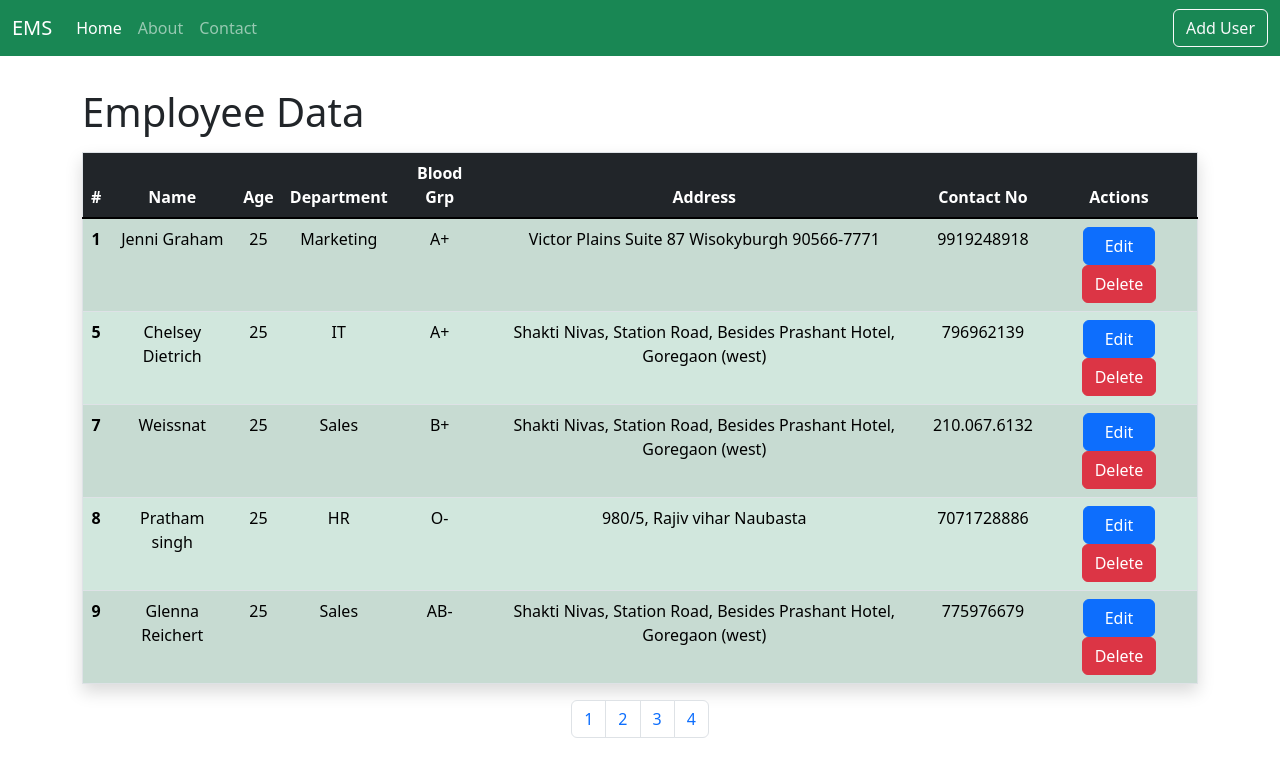
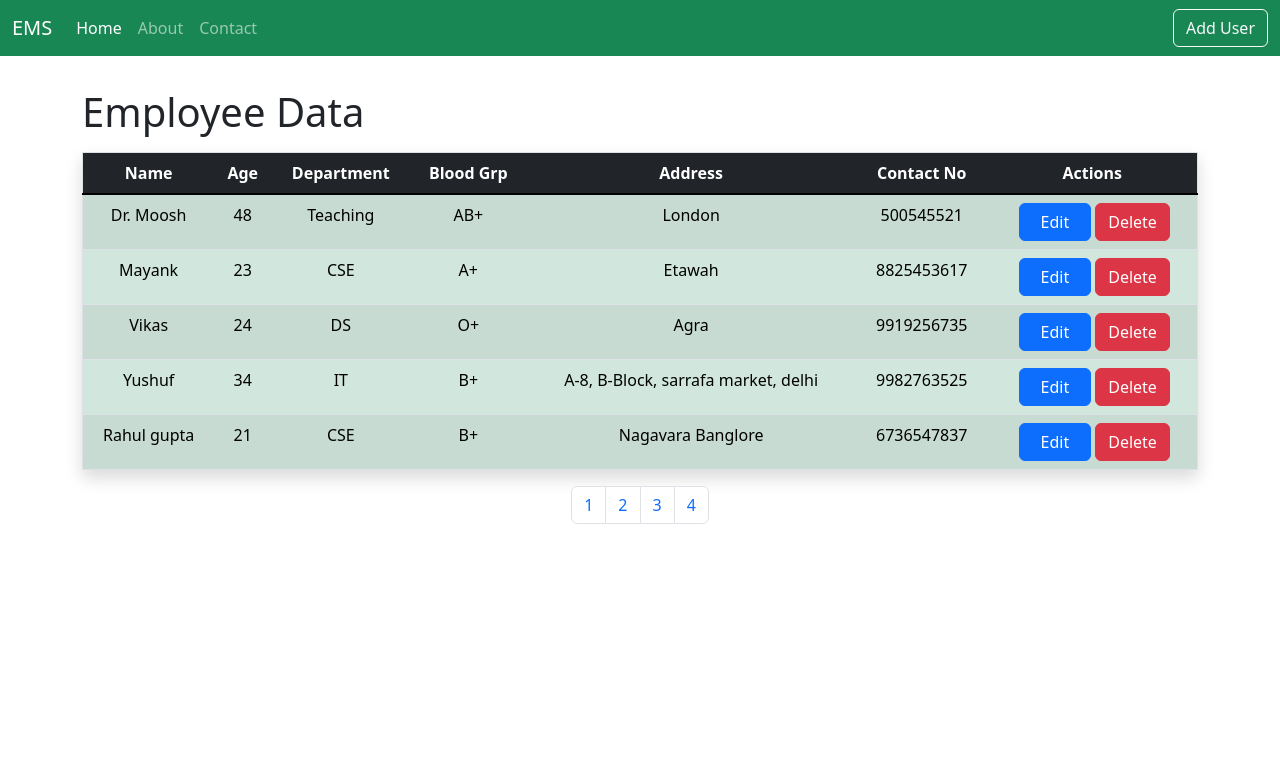
Before and after one commit to spratham/CrowdANALYTIX, a React (Create React App) app: page / in a window 1280 px wide. Shown: the top 776 px of the page. Built offline with nearby package versions, Linux system fonts and the light colour scheme; data requests are answered from the project's data file.

Commit message:
Form-improved

```diff
--- a/db.json
+++ b/db.json
@@ -1,16 +1,5 @@
 {
   "users": [
-    {
-      "id": 1,
-      "name": "Jenni Graham",
-      "age": "25",
-      "department": "Marketing",
-      "address": "Victor Plains Suite 87  Wisokyburgh 90566-7771",
-      "phone": [
-        "9919248918"
-      ],
-      "blood": "A+"
-    },
     {
       "id": 5,
       "name": "Chelsey Dietrich",
@@ -19,15 +8,6 @@
       "address": "Shakti Nivas, Station Road, Besides Prashant Hotel, Goregaon (west)",
       "phone": "796962139",
       "blood": "A+"
-    },
-    {
-      "id": 7,
-      "name": "Weissnat",
-      "age": "25",
-      "department": "Sales",
-      "address": "Shakti Nivas, Station Road, Besides Prashant Hotel, Goregaon (west)",
-      "phone": "210.067.6132",
-      "blood": "B+"
     },
     {
       "id": 8,
@@ -149,11 +129,56 @@
     {
       "name": "Rocky Bhai",
       "age": "31",
-      "department": "Music",
+      "department": "Staff",
       "blood": "O+",
       "address": "KGF",
       "phone": "7007007007",
       "id": 22
+    },
+    {
+      "name": "Rahul gupta",
+      "age": "21",
+      "department": "CSE",
+      "blood": "B+",
+      "address": "Nagavara Banglore",
+      "phone": "6736547837",
+      "id": 23
+    },
+    {
+      "name": "Yushuf",
+      "age": "34",
+      "department": "IT",
+      "blood": "B+",
+      "address": "A-8, B-Block, sarrafa market, delhi",
+      "phone": "9982763525",
+      "id": 24
+    },
+    {
+      "name": "Vikas",
+      "age": "24",
+      "department": "DS",
+      "blood": "O+",
+      "address": "Agra",
+      "phone": "9919256735",
+      "id": 25
+    },
+    {
+      "name": "Mayank",
+      "age": "23",
+      "department": "CSE",
+      "blood": "A+",
+      "address": "Etawah",
+      "phone": "8825453617",
+      "id": 26
+    },
+    {
+      "name": "Dr. Moosh",
+      "age": "48",
+      "department": "Teaching",
+      "blood": "AB+",
+      "address": "London",
+      "phone": "500545521",
+      "id": 27
     }
   ]
 }
--- a/package.json
+++ b/package.json
@@ -7,7 +7,6 @@
     "@testing-library/react": "^13.4.0",
     "@testing-library/user-event": "^13.5.0",
     "font-awesome": "^4.7.0",
-    "axios": "0.27.2",
     "bootstrap": "^5.2.1",
     "json-server": "^0.17.0",
     "react": "^18.2.0",
--- a/src/components/pages/About.jsx
+++ b/src/components/pages/About.jsx
@@ -3,7 +3,7 @@ import { Link } from "react-router-dom";
 
 const About = () => {
   return (
-    <diiv>
+    <>
       {/* Breadcrumb Start */}
       <nav className="breadcrumb-nav m-3" aria-label="breadcrumb">
         <ol className="breadcrumb">
@@ -31,7 +31,7 @@ const About = () => {
           dolorum asperiores ullam, voluptatum omnis sunt saepe totam.
         </p>
       </div>
-    </diiv>
+    </>
   );
 };
 
--- a/src/components/pages/Home.jsx
+++ b/src/components/pages/Home.jsx
@@ -16,7 +16,7 @@ const Home = () => {
     try {
       const response = await axios.get("http://localhost:3003/users");
       console.log(response);
-      setUser(response.data); //using reverse to view new added user on top
+      setUser(response.data.reverse()); //using reverse to view new added user on top
       setPaginateUsers(_(response.data).slice(0).take(pageSize).value());
     } catch {
       console.log("error");
@@ -43,6 +43,7 @@ const Home = () => {
     const paginateUsers = _(users).slice(startIndex).take(pageSize).value();
     setPaginateUsers(paginateUsers);
   };
+
   return (
     <div>
       <div className="container">
@@ -58,7 +59,7 @@ const Home = () => {
           <table className="table table-success table-striped border shadow ">
             <thead className="table-dark">
               <tr style={{ textAlign: "center" }}>
-                <th scope="col">#</th>
+                {/* <th scope="col">#</th> */}
                 <th scope="col">Name</th>
                 <th scope="col">Age</th>
                 <th scope="col">Department</th>
@@ -71,9 +72,7 @@ const Home = () => {
             <tbody className="table-group-divider">
               {paginateUsers?.map((user, index) => (
                 <tr style={{ textAlign: "center" }}>
-                  <th scope="row">{user.id}</th>
-                  {/* <td>{user.id}</td> */}
-
+                  {/* <th scope="row">{index+1}</th> */}
                   <td>{user.name}</td>
                   <td>{user.age}</td>
                   <td>{user.department}</td>
@@ -106,7 +105,7 @@ const Home = () => {
               {pages.map((page) => (
                 <li
                   className={
-                    page == currentPage ? "page-item active" : "page-item" // Highlighting current page no.
+                    page === currentPage ? "page-item active" : "page-item" // Highlighting current page no.
                   }
                 >
                   <button
--- a/src/components/users/AddUser.jsx
+++ b/src/components/users/AddUser.jsx
@@ -59,6 +59,7 @@ const AddUser = () => {
                 name="name"
                 value={name}
                 onChange={(e) => onInputChange(e)}
+                required
               />
             </div>
 
@@ -103,6 +104,7 @@ const AddUser = () => {
                 name="address"
                 value={address}
                 onChange={(e) => onInputChange(e)}
+                required
               />
             </div>
 
@@ -119,6 +121,7 @@ const AddUser = () => {
                 name="phone"
                 value={phone}
                 onChange={(e) => onInputChange(e)}
+                required
               />
             </div>
 
--- a/src/components/users/EditUser.jsx
+++ b/src/components/users/EditUser.jsx
@@ -66,6 +66,7 @@ const EditUser = () => {
                 name="name"
                 value={name}
                 onChange={(e) => onInputChange(e)}
+                required
               />
             </div>
 
@@ -110,6 +111,7 @@ const EditUser = () => {
                 name="address"
                 value={address}
                 onChange={(e) => onInputChange(e)}
+                required
               />
             </div>
 
@@ -125,6 +127,7 @@ const EditUser = () => {
                 name="phone"
                 value={phone}
                 onChange={(e) => onInputChange(e)}
+                required
               />
             </div>
 
```
Also changed, not shown: src/components/Layout/Navbar.jsx (+44 -43 lines).
